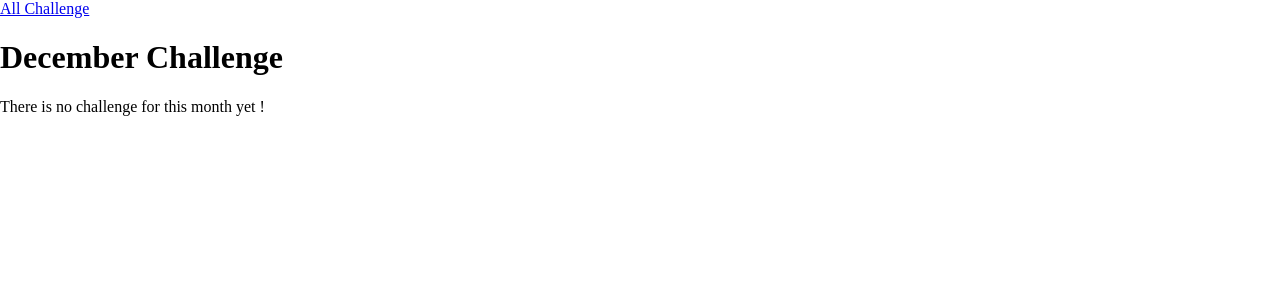
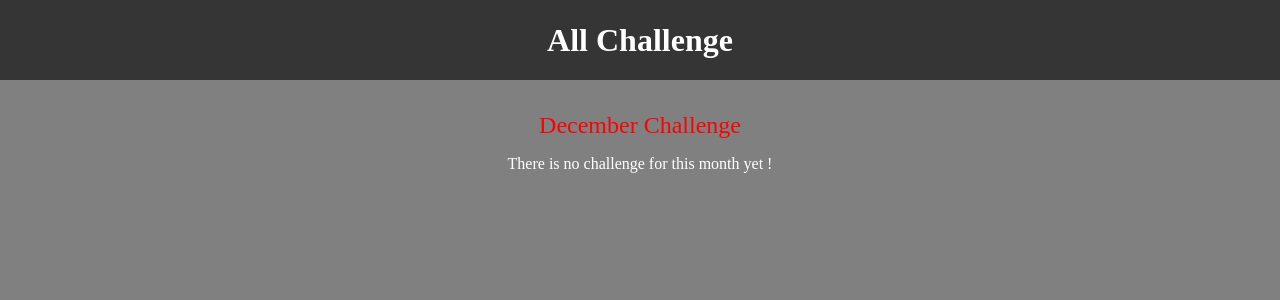
Before and after one commit to rianluthfi/Training-Django-Monthly-Challenges, a Django app: page /challenges/december in a window 1280 px wide. Shown: the top 300 px of the page. Run offline with Django 5.2, Linux system fonts and the light colour scheme; some web fonts are replaced.

Commit message:
Adding CSS Styling

```diff
--- /dev/null
+++ b/challenges/static/challenges/challenge.css
@@ -0,0 +1,21 @@
+h1, h2{
+    text-align: center;
+    color: white;
+}
+
+h1{
+    font-size: 1.5rem;
+    margin: 2rem 0 1rem 0;
+    font-weight: normal;
+    color: red;
+}
+
+h2{
+    font-size: 3rem;
+    font-weight: bold;
+}
+
+.fallback{
+    text-align: center;
+    color: white;
+}
--- /dev/null
+++ b/challenges/static/challenges/includes/header.css
@@ -0,0 +1,25 @@
+header{
+    width: 100%;
+    height: 5rem;
+    background-color: #353535;
+}
+
+header nav{
+    width: 100%;
+    height: 100%;
+    display: flex;
+    justify-content: center;
+    align-items: center;
+}
+
+header nav a{
+    color: white;
+    font-size: 2rem;
+    font-weight: bold;
+    text-decoration: none;
+}
+
+header nav a:hover,
+header nav a:active{
+    color: red;
+}
--- a/challenges/templates/challenges/challenge.html
+++ b/challenges/templates/challenges/challenge.html
@@ -1,4 +1,10 @@
 {% extends "base.html" %}
+{% load static %}
+
+{% block css_files %}
+    <link rel="stylesheet" href="{% static "challenges/challenge.css" %}">
+    <link rel="stylesheet" href="{% static "challenges/includes/header.css" %}">
+{% endblock %}
 
 {% block page_title%}
     {{month_name|title}} Challenge
@@ -17,7 +23,7 @@
     {% if text is not None %}
         <h2>{{text}}</h2>
     {% else %}
-        <p>There is no challenge for this month yet !</p>
+        <p class="fallback">There is no challenge for this month yet !</p>
     {% endif %}
 
     {% comment %} <h1>{{month_name|title}} Challenge</h1>
--- a/challenges/templates/challenges/index.html
+++ b/challenges/templates/challenges/index.html
@@ -3,6 +3,7 @@
 
 {% block css_files %}
     <link rel="stylesheet" href="{% static "challenges/challenges.css" %}">
+    <link rel="stylesheet" href="{% static "challenges/includes/header.css" %}">
 {% endblock %}
 
 {% block page_title%}
--- a/static/styles.css
+++ b/static/styles.css
@@ -6,4 +6,5 @@ html {
 
 body {
     margin: 0;
+    background-color: grey;
 }
```
Also changed, not shown: challenges/static/challenges/challenges.css (+34 -0 lines).
